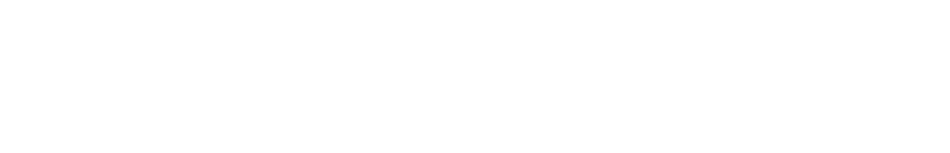
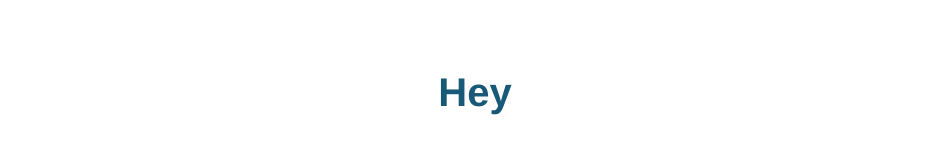
Before and after one commit to PauGarciaMartinez/feel-your-mood, a Vue app: page / in a window 1280 px wide. Shown: the part 863-1016 px from the top of the page, without its empty margins (165-1115 px from the left). Before the commit the page ends 845 px from the top, so only its background shows below. Built offline with nearby package versions, Linux system fonts and the light colour scheme.

Commit message:
Structure and link Recommendation component

```diff
--- a/src/components/Recommendation.vue
+++ b/src/components/Recommendation.vue
@@ -0,0 +1,11 @@
+<!-- TEMPLATE -->
+<template>
+  <h1 class="title">Hey</h1>
+
+</template>
+
+<!-- SCRIPT -->
+<script type="text/javascript" src="@/scripts/recommendation.js"></script>
+
+<!-- STYLE -->
+<style src="@/styles/css/recommendation.css"></style>
--- a/src/scripts/home.js
+++ b/src/scripts/home.js
@@ -1,4 +1,5 @@
-import SliderForm from "@/components/SliderForm"
+import SliderForm from "@/components/SliderForm";
+import Recommendation from "@/components/Recommendation";
 
 export default {
   name: 'Home',
@@ -8,6 +9,7 @@ export default {
     }
   },
   components: {
-    SliderForm
+    SliderForm,
+    Recommendation
   }
 }
--- a/src/scripts/recommendation.js
+++ b/src/scripts/recommendation.js
@@ -0,0 +1,11 @@
+export default {
+  name: 'Recommendation',
+  data() {
+    return {
+
+    }
+  },
+  components: {
+
+  }
+}
--- a/src/views/Home.vue
+++ b/src/views/Home.vue
@@ -2,7 +2,7 @@
 <template>
   <h1 class="title">Feel your mood</h1>
   <SliderForm @totalValue="mood = $event" />
-
+  <Recommendation />
   <br>
   {{ mood }}
 </template>
```
